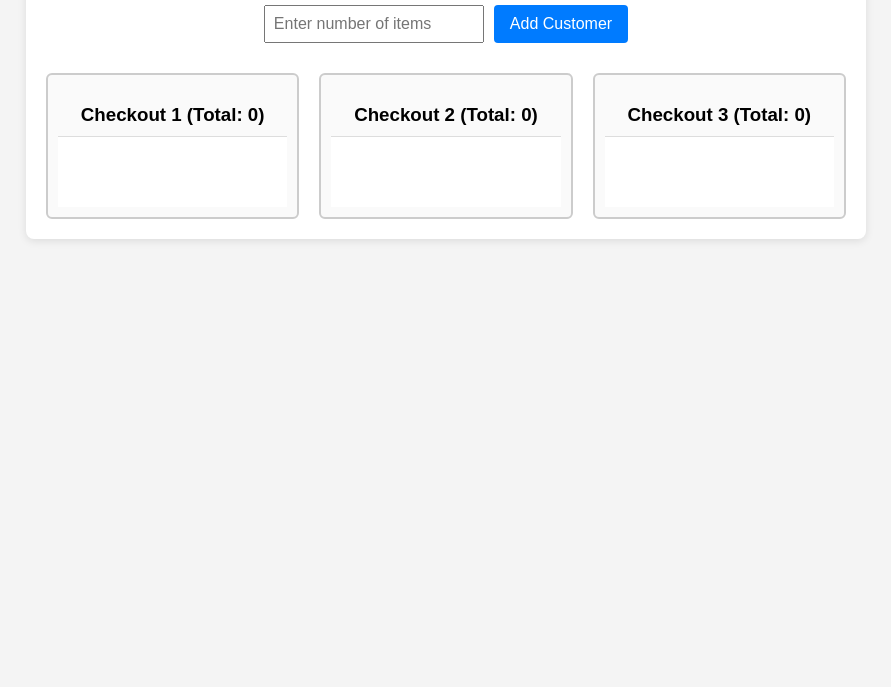
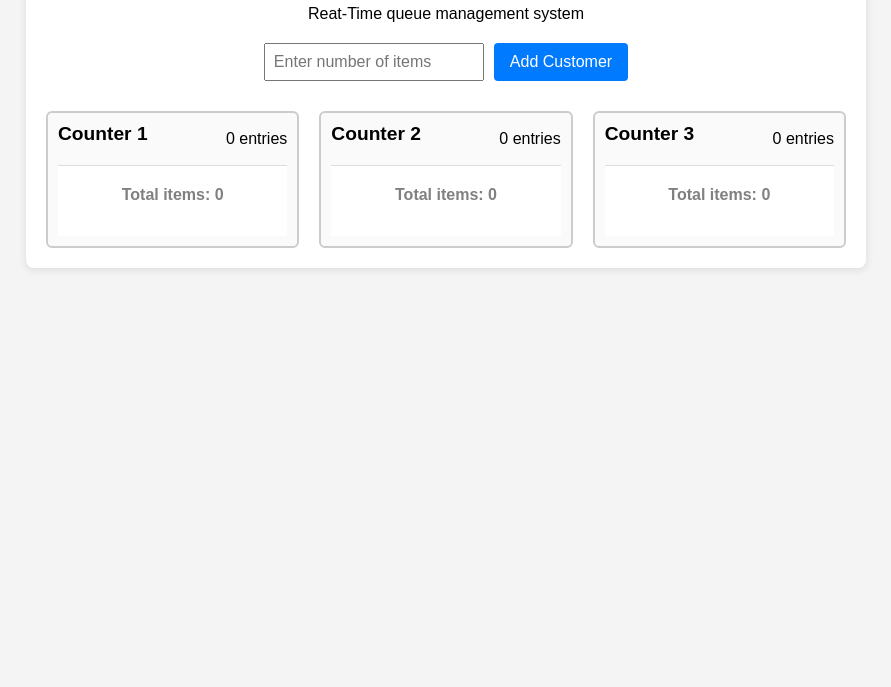
Before and after one commit to Pale-blu/wify_assignment, a plain HTML site: page index.html in a window 1280 px wide. Shown: the part 113-800 px from the top of the page, without its empty margins (194-1085 px from the left). Drawn offline with Linux system fonts and the light colour scheme.

Commit message:
Working model, Fine tuning is pending

```diff
--- a/index.html
+++ b/index.html
@@ -8,7 +8,8 @@
 </head>
 <body>
   <div class="container">
-    <h1>Checkout Assignment System</h1>
+    <h1>Hypermart Checkout System</h1>
+    <p>Reat-Time queue management system</p>
     <div class="input-area">
       <input type="number" id="itemsInput" placeholder="Enter number of items" />
       <button onclick="assignCustomer()">Add Customer</button>
--- a/script.js
+++ b/script.js
@@ -5,13 +5,18 @@ function renderCheckouts() {
   const area = document.getElementById('checkoutArea');
   area.innerHTML = '';
   checkouts.forEach((queue, index) => {
+    const entriesCount = queue.length;
     const totalItems = queue.reduce((sum, item) => sum + item, 0);
     const div = document.createElement('div');
     div.className = 'checkout';
     div.innerHTML = `
-      <h3>Checkout ${index + 1} (Total: ${totalItems})</h3>
+      <div class="header">
+        <h3 class="counter-title">Counter ${index + 1}</h3>
+        <span class="counter-count">${entriesCount} entries</span>
+      </div>
       <div class="queue">
         ${queue.map(item => `<span>${item}</span>`).join('')}
+        <p class="total">Total items: ${totalItems}</p>
       </div>
     `;
     area.appendChild(div);
@@ -32,5 +37,4 @@ function assignCustomer() {
   renderCheckouts();
 }
 
-// Initial render
 renderCheckouts();
--- a/style.css
+++ b/style.css
@@ -18,7 +18,10 @@ body {
     text-align: center;
     margin-bottom: 20px;
   }
-
+  p{
+    text-align: center;
+    margin-bottom: 20px;
+  }
   .input-area {
     display: flex;
     justify-content: center;
@@ -76,3 +79,24 @@ body {
     background: #e0e0e0;
     border-radius: 4px;
   }
+  .total {
+    text-align: center;
+    margin-top: 10px;
+    font-weight: bold;
+    color: gray;
+  }
+
+  .header {
+    display: flex;
+    justify-content: space-between;
+    align-items: center;
+  }
+
+  .counter-title {
+    font-size: 1.2em;
+    margin: 0;
+  }
+
+  .counter-count{
+    font-size: 1em;
+  }
```
Lines whose indentation alone changed are shown as unchanged.
